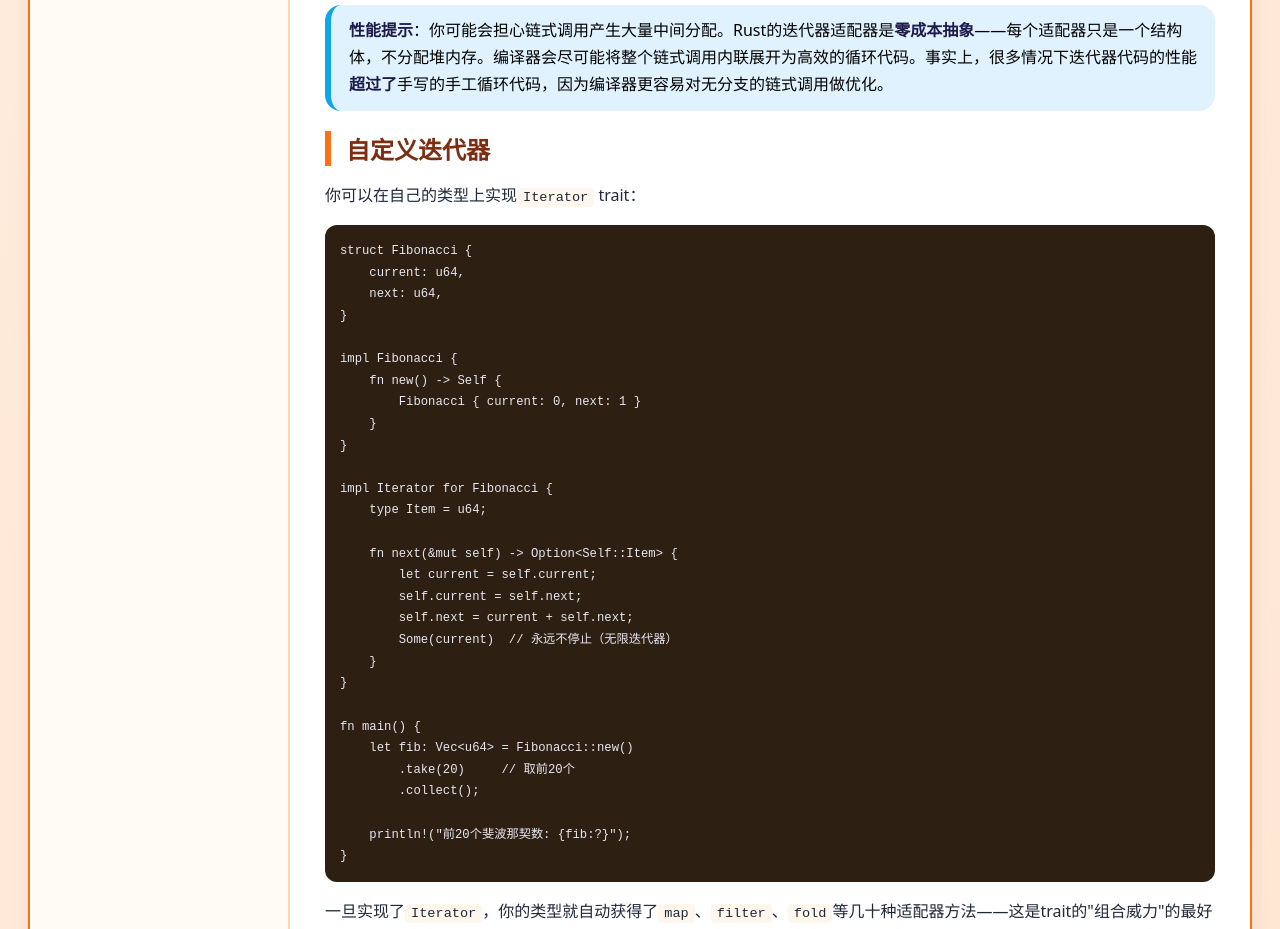
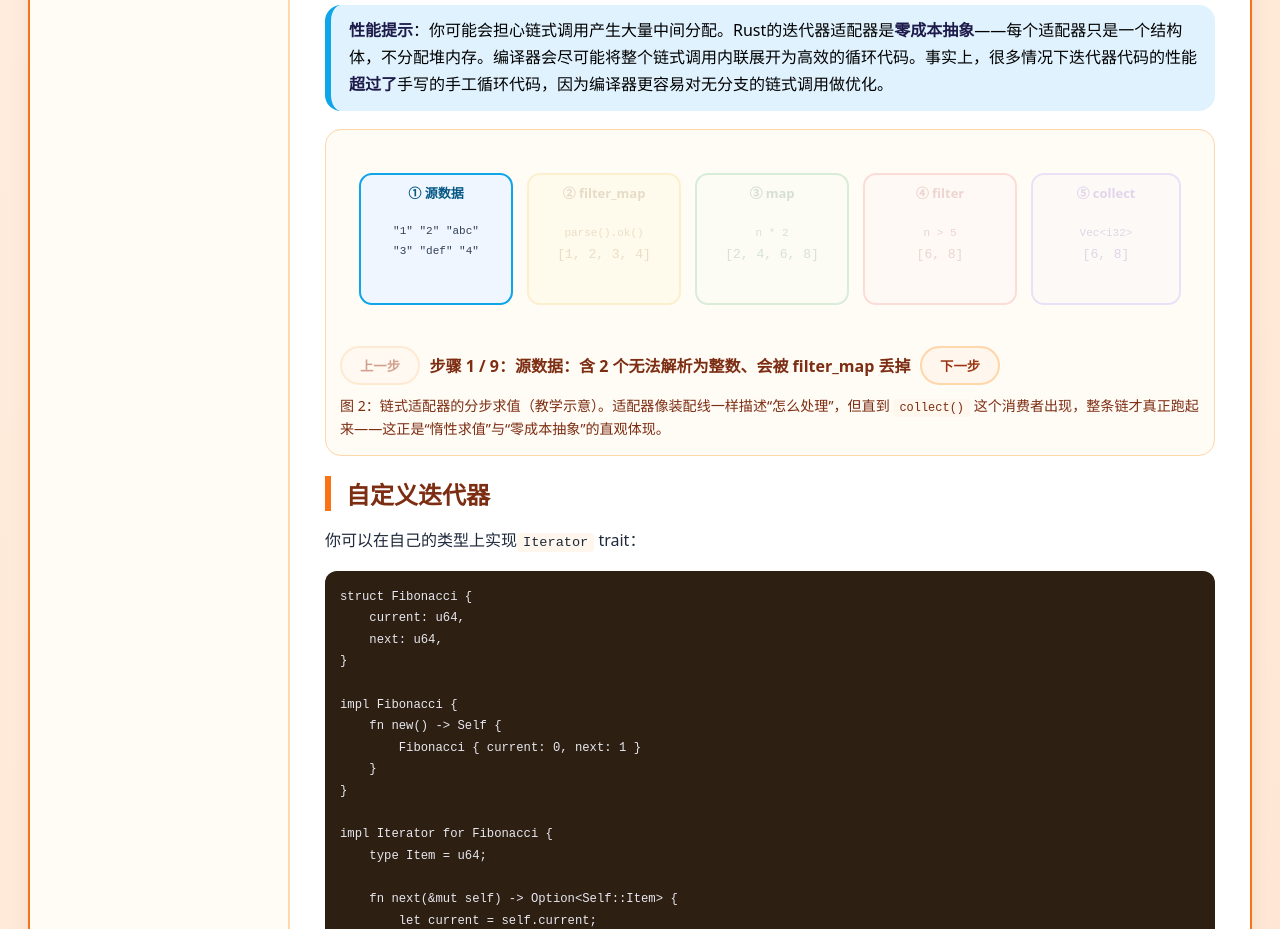
Before and after one commit to 1998x-stack/rust-tutorial, a plain HTML site: page 14.html in a window 1280 px wide. Shown: the part 5240-6169 px from the top of the page. Drawn offline with Linux system fonts and the light colour scheme.

Commit message:
feat(rust-tutorial): add lazy iterator-pipeline stepper to ch14

```diff
--- a/14.html
+++ b/14.html
@@ -337,6 +337,41 @@ println!("{result:?}");  // [6, 8]</code></pre>
             <strong>性能提示</strong>：你可能会担心链式调用产生大量中间分配。Rust的迭代器适配器是<strong>零成本抽象</strong>——每个适配器只是一个结构体，不分配堆内存。编译器会尽可能将整个链式调用内联展开为高效的循环代码。事实上，很多情况下迭代器代码的性能<strong>超过了</strong>手写的手工循环代码，因为编译器更容易对无分支的链式调用做优化。
         </div>
 
+        <figure class="step-figure" data-step="1" data-labels="源数据：含 2 个无法解析为整数、会被 filter_map 丢掉|filter_map(s.parse().ok())：只保留能解析的元素 → [1, 2, 3, 4]|map(|n| n * 2)：每个元素乘以 2 → [2, 4, 6, 8]|filter(|n| n > 5)：只保留大于 5 的元素 → [6, 8]|collect()：把迭代器收成 Vec&lt;i32&gt;，此刻才真正执行整条链">
+            <svg viewBox="0 0 860 190" role="img" aria-labelledby="pipeStepTitle pipeStepDesc">
+                <title id="pipeStepTitle">迭代器适配器链逐步求值</title>
+                <desc id="pipeStepDesc">用“上一步 / 下一步”切换五个阶段：从源数据出发，依次经过 filter_map、map、filter，最后由 collect 触发真正执行并得到结果。</desc>
+                <g font-family="system-ui, 'PingFang SC', sans-serif">
+                    <rect data-s="1" x="20" y="30" width="152" height="130" rx="12" fill="#eff6ff" stroke="#0ea5e9" stroke-width="2"/>
+                    <text data-s="1" x="96" y="54" text-anchor="middle" font-size="13" font-weight="700" fill="#075985">① 源数据</text>
+                    <text data-s="1" x="96" y="90" text-anchor="middle" font-size="11" font-family="monospace" fill="#334155">"1" "2" "abc"</text>
+                    <text data-s="1" x="96" y="110" text-anchor="middle" font-size="11" font-family="monospace" fill="#334155">"3" "def" "4"</text>
+                    <rect data-s="2" x="188" y="30" width="152" height="130" rx="12" fill="#fef9c3" stroke="#eab308" stroke-width="2"/>
+                    <text data-s="2" x="264" y="54" text-anchor="middle" font-size="13" font-weight="700" fill="#713f12">② filter_map</text>
+                    <text data-s="2" x="264" y="92" text-anchor="middle" font-size="11" font-family="monospace" fill="#854d0e">parse().ok()</text>
+                    <text data-s="2" x="264" y="114" text-anchor="middle" font-size="13" font-family="monospace" fill="#854d0e">[1, 2, 3, 4]</text>
+                    <rect data-s="3" x="356" y="30" width="152" height="130" rx="12" fill="#f0fdf4" stroke="#16a34a" stroke-width="2"/>
+                    <text data-s="3" x="432" y="54" text-anchor="middle" font-size="13" font-weight="700" fill="#14532d">③ map</text>
+                    <text data-s="3" x="432" y="92" text-anchor="middle" font-size="11" font-family="monospace" fill="#166534">n * 2</text>
+                    <text data-s="3" x="432" y="114" text-anchor="middle" font-size="13" font-family="monospace" fill="#166534">[2, 4, 6, 8]</text>
+                    <rect data-s="4" x="524" y="30" width="152" height="130" rx="12" fill="#fef2f2" stroke="#ef4444" stroke-width="2"/>
+                    <text data-s="4" x="600" y="54" text-anchor="middle" font-size="13" font-weight="700" fill="#991b1b">④ filter</text>
+                    <text data-s="4" x="600" y="92" text-anchor="middle" font-size="11" font-family="monospace" fill="#7f1d1d">n &gt; 5</text>
+                    <text data-s="4" x="600" y="114" text-anchor="middle" font-size="13" font-family="monospace" fill="#7f1d1d">[6, 8]</text>
+                    <rect data-s="5" x="692" y="30" width="148" height="130" rx="12" fill="#f5f3ff" stroke="#8b5cf6" stroke-width="2"/>
+                    <text data-s="5" x="766" y="54" text-anchor="middle" font-size="13" font-weight="700" fill="#5b21b6">⑤ collect</text>
+                    <text data-s="5" x="766" y="92" text-anchor="middle" font-size="11" font-family="monospace" fill="#4c1d95">Vec&lt;i32&gt;</text>
+                    <text data-s="5" x="766" y="114" text-anchor="middle" font-size="13" font-family="monospace" fill="#4c1d95">[6, 8]</text>
+                </g>
+            </svg>
+            <div class="step-controls">
+                <button type="button" class="step-btn" data-dir="-1" disabled>上一步</button>
+                <p class="step-status" role="status" aria-live="polite"></p>
+                <button type="button" class="step-btn" data-dir="1">下一步</button>
+            </div>
+            <figcaption>图 2：链式适配器的分步求值（教学示意）。适配器像装配线一样描述“怎么处理”，但直到 <code>collect()</code> 这个消费者出现，整条链才真正跑起来——这正是“惰性求值”与“零成本抽象”的直观体现。</figcaption>
+        </figure>
+
         <h2>自定义迭代器</h2>
 
         <p>你可以在自己的类型上实现<code>Iterator</code> trait：</p>
@@ -435,5 +470,32 @@ impl&lt;T&gt; IntoIterator for MyCollection&lt;T&gt; {
     });
 })();
 </script>
+<script>
+(function () {
+    Array.prototype.forEach.call(document.querySelectorAll('.step-figure'), function (fig) {
+        var labels = (fig.getAttribute('data-labels') || '').split('|');
+        var status = fig.querySelector('.step-status');
+        var buttons = Array.prototype.slice.call(fig.querySelectorAll('.step-btn'));
+        function render() {
+            var step = parseInt(fig.getAttribute('data-step'), 10);
+            status.textContent = '步骤 ' + step + ' / ' + labels.length + '：' + labels[step - 1];
+            buttons.forEach(function (btn) {
+                var dir = parseInt(btn.getAttribute('data-dir'), 10);
+                btn.disabled = (step + dir < 1) || (step + dir > labels.length);
+            });
+        }
+        buttons.forEach(function (btn) {
+            btn.addEventListener('click', function () {
+                var step = parseInt(fig.getAttribute('data-step'), 10);
+                var next = step + parseInt(btn.getAttribute('data-dir'), 10);
+                if (next < 1 || next > labels.length) return;
+                fig.setAttribute('data-step', String(next));
+                render();
+            });
+        });
+        render();
+    });
+})();
+</script>
 </body>
 </html>
```
